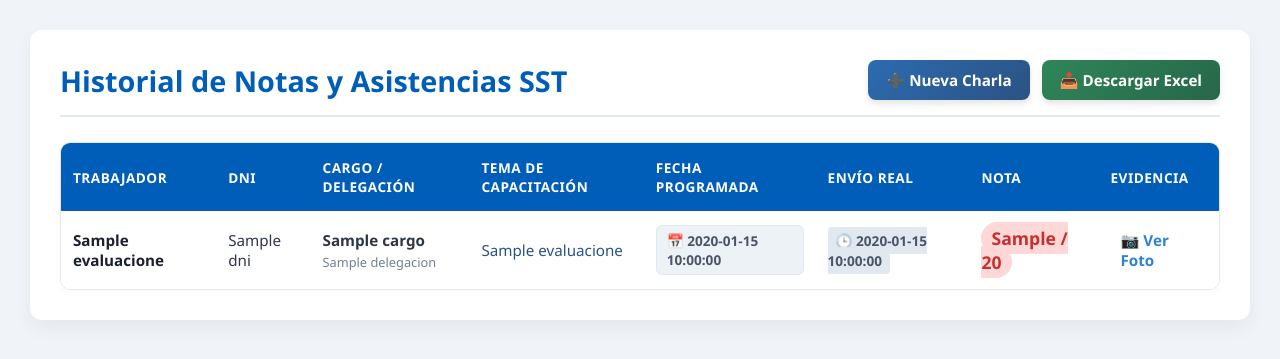
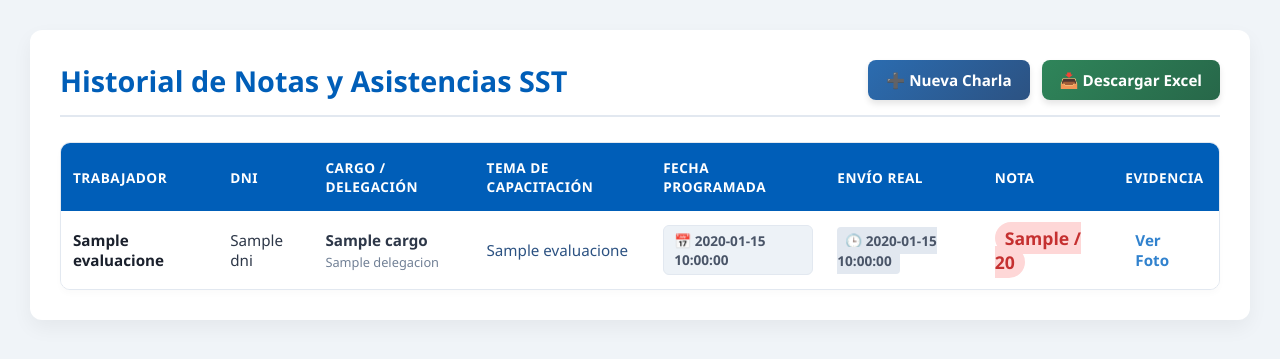
Before and after one commit to ANGEL19-K/sistema-sst, a Flask app: template templates/resultados_capacitaciones.html in a window 1280 px wide. Shown: the top 359 px of the page. Run offline with Flask 3, Linux system fonts and the light colour scheme; the template is opened without the code that fills it: most values are stand-ins (such as "Sample title", 1, 10 or a date in 2020).

Commit message:
Update resultados_capacitaciones.html

```diff
--- a/templates/resultados_capacitaciones.html
+++ b/templates/resultados_capacitaciones.html
@@ -109,7 +109,7 @@
                         </td>
                         <td>
                             {% if ev.evidencia_url %}
-                                <a href="{{ ev.evidencia_url }}" target="_blank" class="link-foto">📷 Ver Foto</a>
+                                <a href="{{ ev.evidencia_url }}" target="_blank" class="link-foto">Ver Foto</a>
                             {% else %}
                                 <span style="color: #a0aec0; font-size: 0.9rem;">Sin foto</span>
                             {% endif %}
```
